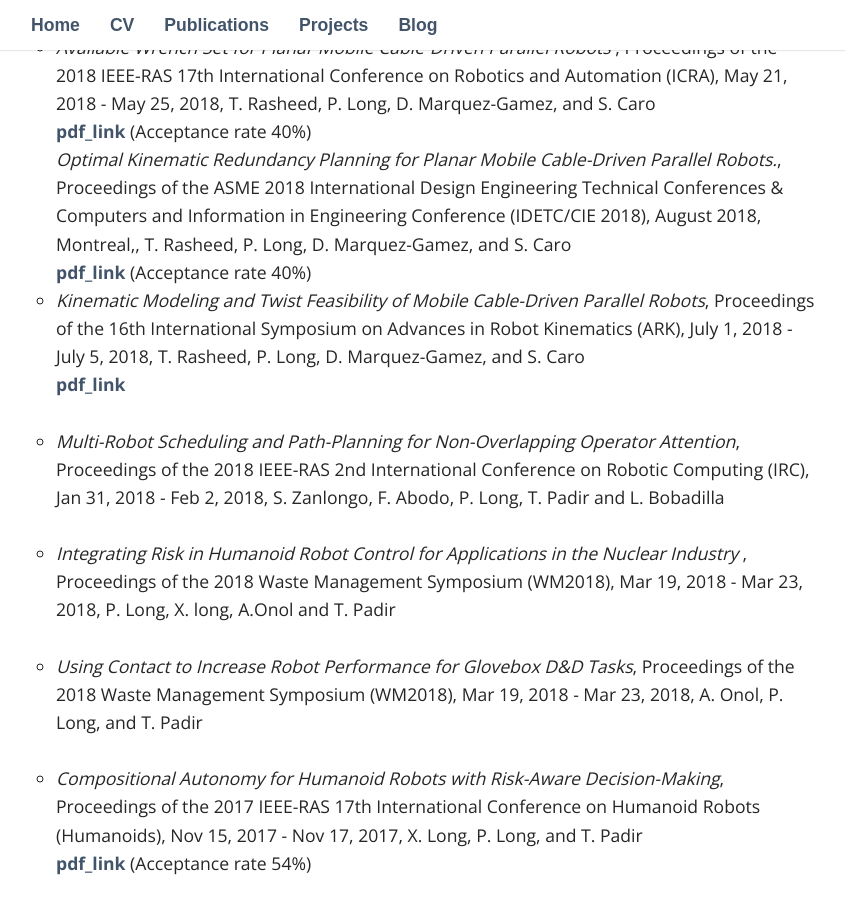
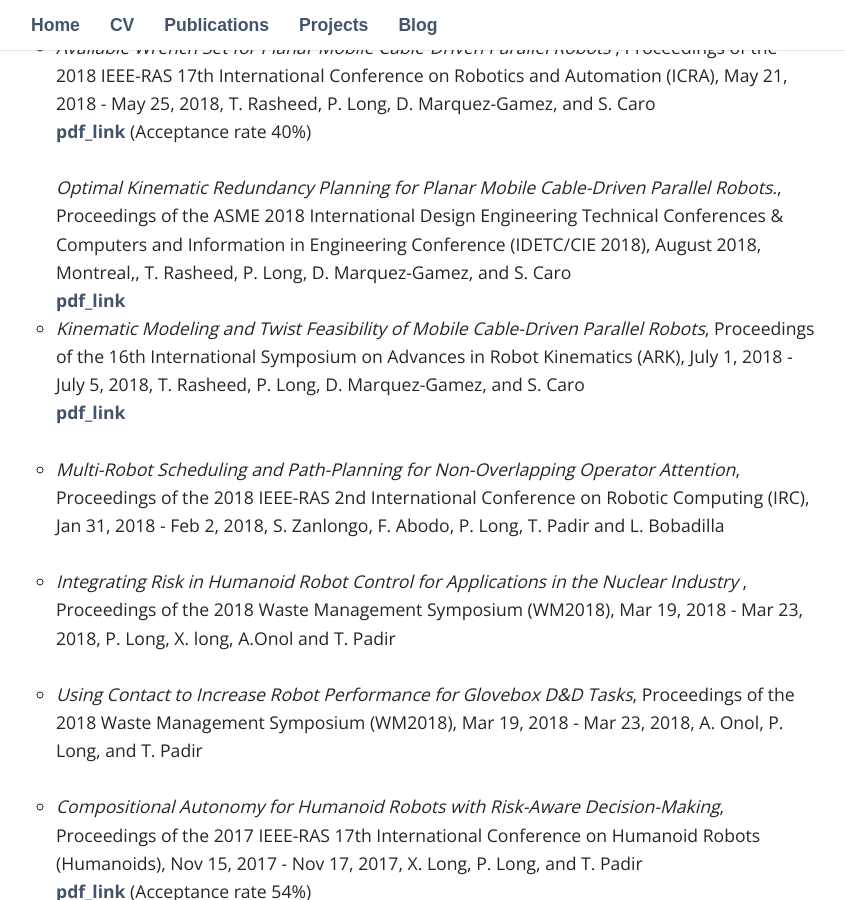
Before and after one commit to philip-long/philip-long.github.io, a Jekyll site: the page built from publications/index.html, in a window 1280 px wide and 900 px high, scrolled down 1067 px. Shown: the whole window, without its empty margins (224-1069 px from the left). Built offline with Jekyll 4.4.1, drawn with Linux system fonts in a browser that asks for light colours; nearby versions of some CDN libraries; some web fonts are replaced; library files that are not in the unit come from our copies.

Commit message:
Update index.html

```diff
--- a/publications/index.html
+++ b/publications/index.html
@@ -71,13 +71,15 @@ title: Publications
 
     </li>
 
+    <br>
+
   <i>Optimal Kinematic Redundancy Planning for Planar Mobile Cable-Driven Parallel Robots.</i>,
    Proceedings of the ASME 2018 International Design Engineering Technical Conferences & Computers and Information in Engineering Conference (IDETC/CIE 2018),
     August 2018, Montreal,, T. Rasheed, P. Long, D. Marquez-Gamez, and S. Caro<br>
-     <a href=" https://hal.archives-ouvertes.fr/hal-01863727/document"> pdf_link</a> (Acceptance rate 40%)
+     <a href=" https://hal.archives-ouvertes.fr/hal-01863727/document"> pdf_link</a>
+        </li>
 
-    </li>
-    <br>
+  <br>
 
         <li>
      <i>Kinematic Modeling and Twist Feasibility of Mobile Cable-Driven Parallel Robots</i>, Proceedings of the 16th International Symposium on Advances in Robot Kinematics (ARK), July 1, 2018 - July 5, 2018, T. Rasheed, P. Long, D. Marquez-Gamez, and S. Caro<br>
```
